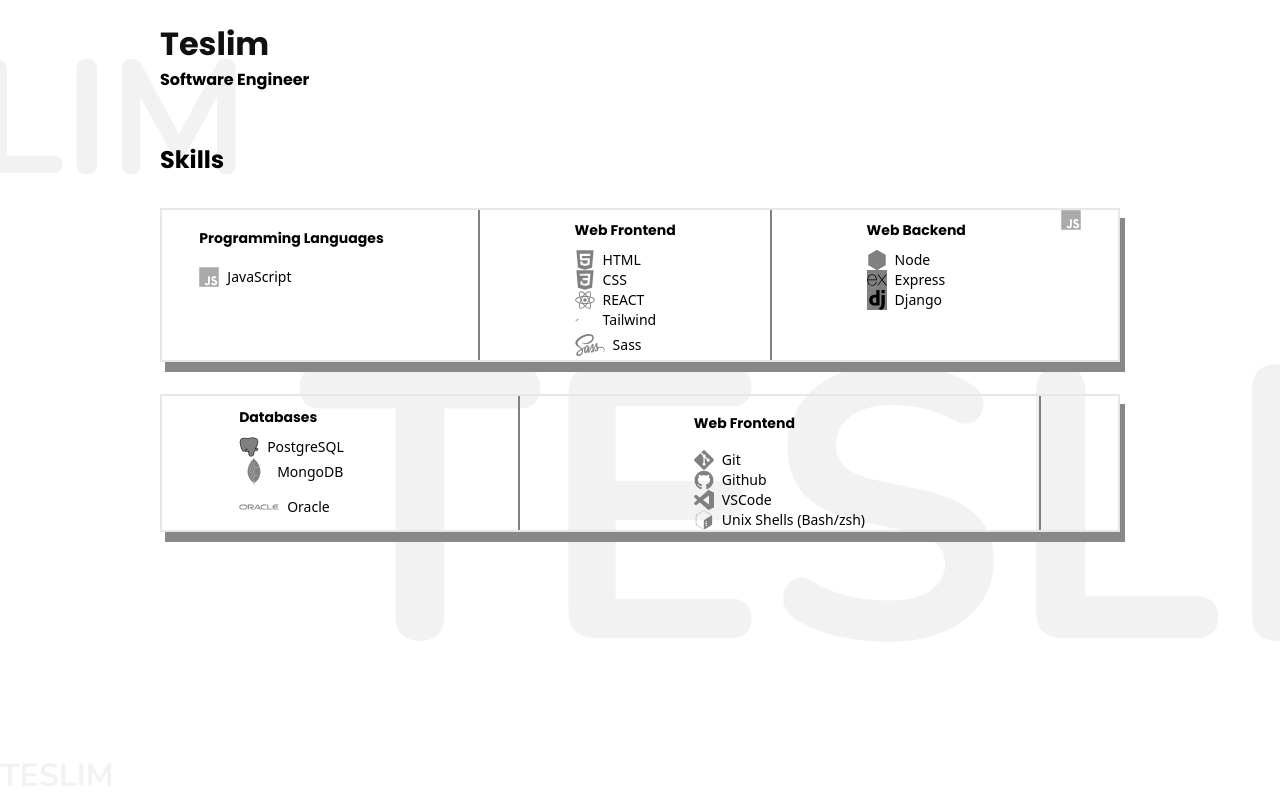
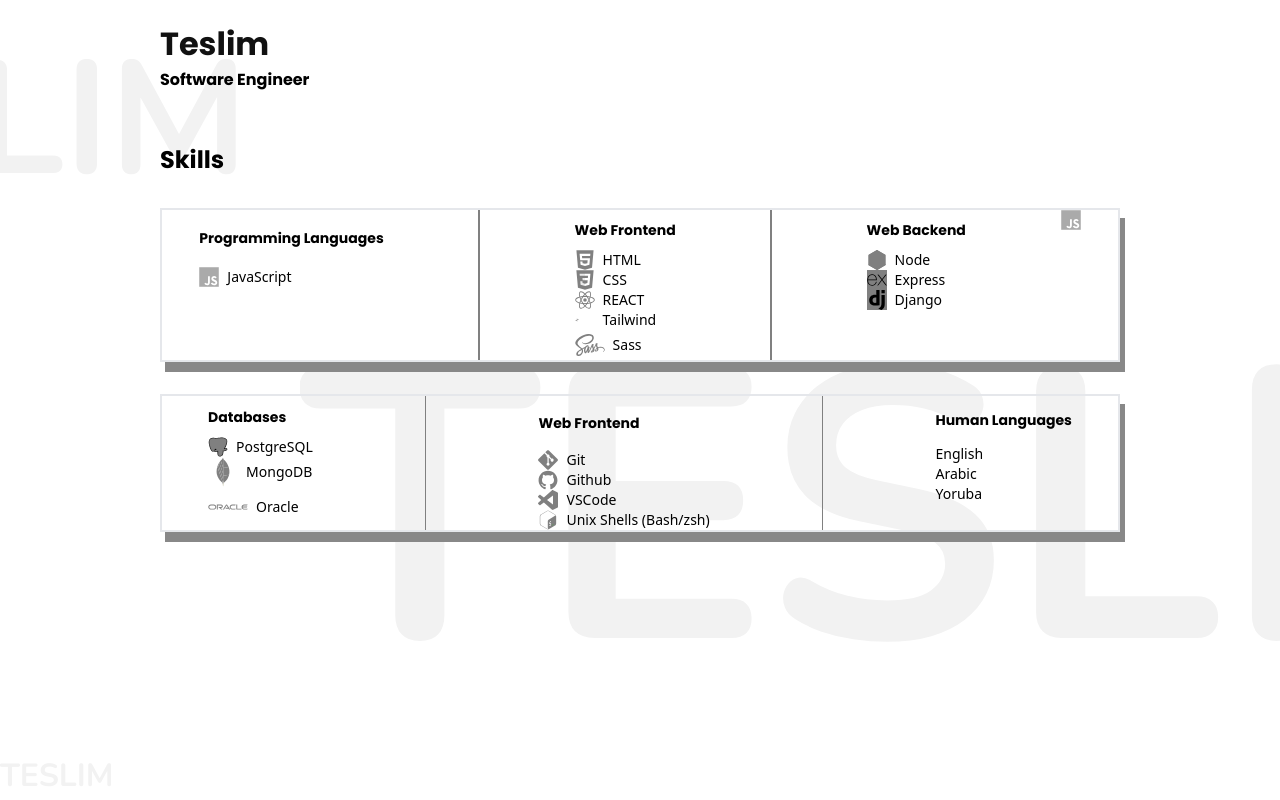
Before and after one commit to teslyym/PoRt_FoLiO, a React (Vite) app: page /skills in a window 1280 px wide. Built offline with nearby package versions, Linux system fonts and the light colour scheme.

Commit message:
Addition of Human LAnguages

```diff
--- a/src/assets/Components/Skills.jsx
+++ b/src/assets/Components/Skills.jsx
@@ -411,6 +411,18 @@ const Skills = () => {
               </div>
             </div>
             <div className=" bg-[gray] w-[1.5px]"></div>
+            <div>
+              <p className="font-poppins py-[10%] text-sm font-bold">
+                Human Languages
+              </p>
+              <div>
+                <div className=" items-center gap-2">
+                  <h1 className="font-roboto text-sm font-normal">English</h1>
+                  <h1 className="font-roboto text-sm font-normal">Arabic</h1>
+                  <h1 className="font-roboto text-sm font-normal">Yoruba</h1>
+                </div>
+              </div>
+            </div>
           </div>
         </div>
       </div>
```
